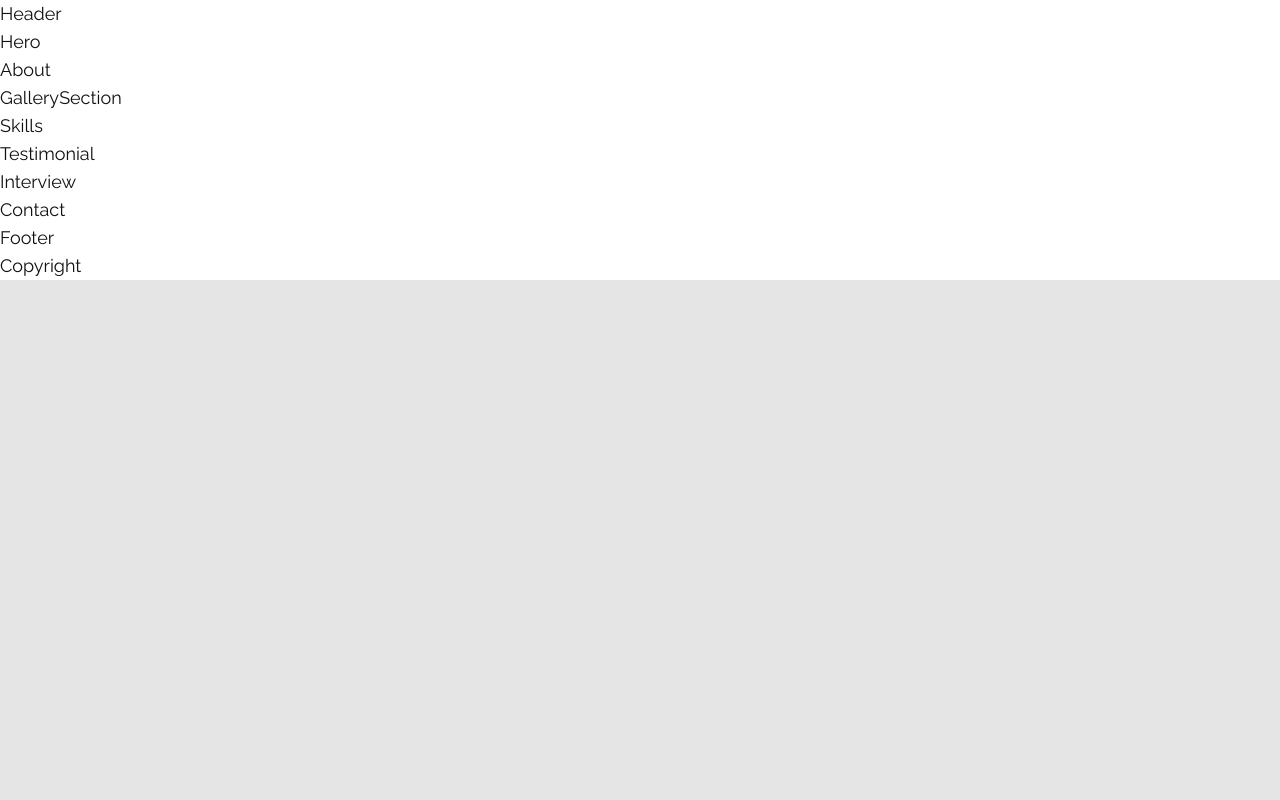
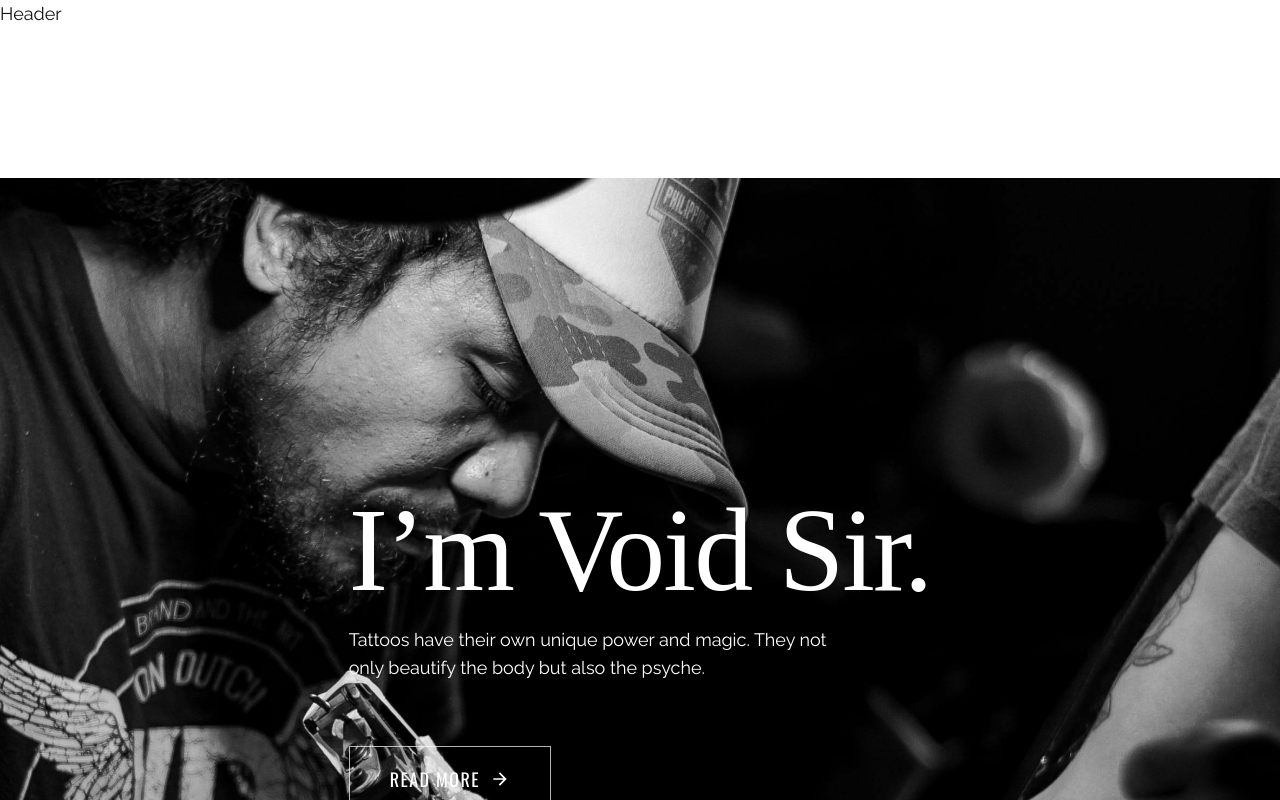
Before and after one commit to 4ric4/TatooShop, a React (Create React App) app: page / in a window 1280 px wide. Shown: the top 800 px of the page. Built offline with nearby package versions, Linux system fonts and the light colour scheme; the HTML template or start-up script is replaced by a standard one; a web font is replaced by a local one.

Commit message:
atualizacao

```diff
--- a/src/components/Hero.js
+++ b/src/components/Hero.js
@@ -1,7 +1,49 @@
 import React from 'react';
+import {heroData} from '../data'; // Corrigido para importar o valor padrão
+import { motion } from 'framer-motion';
+import { fadeIn } from '../variants';
+
+const container = {
+  hidden: {},
+  show: {
+    transition: { // Corrigido 'transtion' para 'transition'
+      staggerChildren: 0.1,
+      delayChildren: 0.6,
+    },
+  },
+};
 
 const Hero = () => {
-  return <div>Hero</div>;
+  const { title, subtitle, btnText, btnIcon } = heroData;
+
+  return (
+    <section className='bg-hero bg-cover bg-center min-h-[40vh] lg:h-[948px]
+      bg-no-repeat relative mt-[120px] lg:mt-[150px]'
+    >
+      <motion.div
+        variants={container}
+        initial='hidden'
+        whileInView='show'
+        className='container mx-auto min-h-[40vh] lg:h-full flex items-center justify-center'
+      >
+        <div className='text-white text-center lg:text-left lg:max-w-[640px]'>
+          <motion.h1 variants={fadeIn('down')} className='h1'>
+            {title}
+          </motion.h1>
+          <motion.p variants={fadeIn('down')} className='mb-8 lg:mb-16 max-w-lg'>
+            {subtitle}
+          </motion.p>
+          <motion.div variants={fadeIn('dowm')}>
+            <button className='btn btn-sm lg:btn-lg btn-outline mx-auto lg:mx-0'>
+              {btnText}
+              <div className='text-xl'>{btnIcon}</div>
+            </button>
+          </motion.div>
+        </div>
+      </motion.div>
+      <div className='hidden xl:flex absolute -bottom-2 right-0 left-0 before:content-outlineText'></div>
+    </section>
+  );
 };
 
 export default Hero;
```
